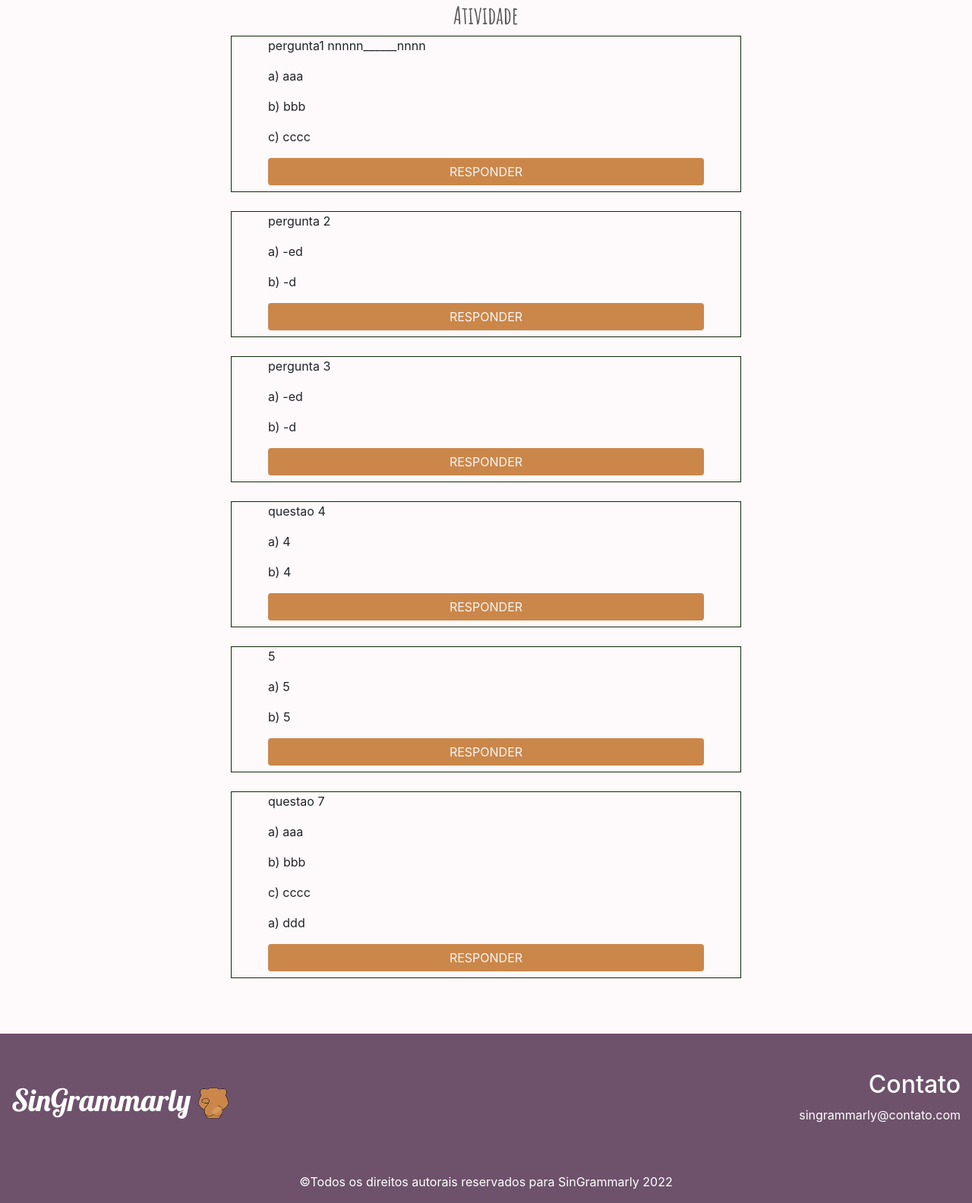
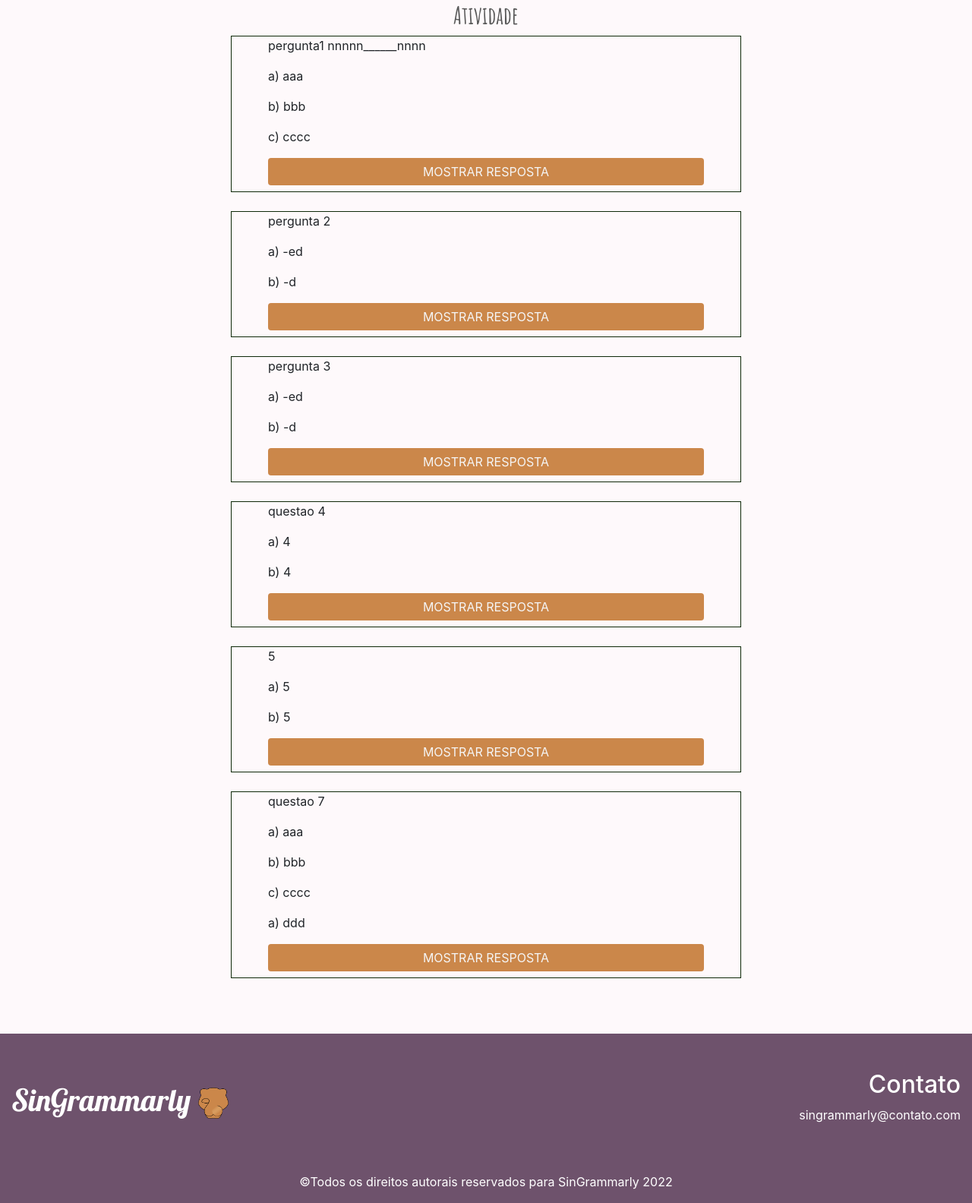
Before and after one commit to bagm4/tcc, a Django app: page /atividade/ in a window 1280 px wide. Shown: the part 159-1743 px from the top of the page at 76% size. Run offline with Django 4.2, Linux system fonts and the light colour scheme; a user stored in the database is signed in; data comes from the database, SQL or seed files in the repository; some libraries are stand-ins or nearby versions.

Commit message:
commit45

```diff
--- a/main/templates/atividade.html
+++ b/main/templates/atividade.html
@@ -52,7 +52,8 @@
             </div>
             {% endif %}
             <!--form receber resposta-->
-            <input class="btn btn-success bnt_style mb-2 corrigir" type="submit" value="Responder">
+            <!--<input class="btn btn-success bnt_style mb-2 corrigir" type="submit" value="Responder">-->
+            <button class="btn btn-success bnt_style mb-2 corrigir"  value="Responder">mostrar resposta</button>
 
         </div>
     </div>
```
